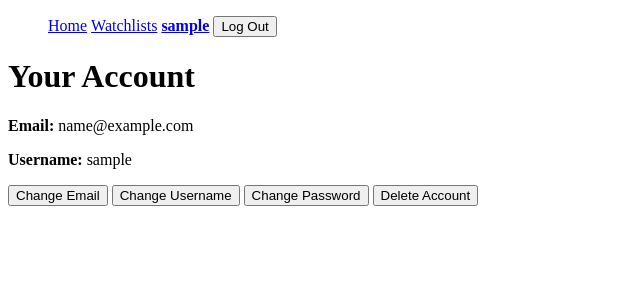
After one commit to nrudzis/Capstone_1, a Flask app: a page that uses templates/base.html in a window 1280 px wide. The commit adds this page. Shown: the top 300 px of the page, without its empty margins (0-640 px from the left). Run offline with Flask 2, Linux system fonts and the light colour scheme; the visitor is signed in with stand-in values (Sample User, id 1); data comes from the database, SQL or seed files in the repository.

Commit message:
added search by ticker, routes and forms to view/edit/delete users and watchlists, flash messages, nav section, decorators to check log in status/check username

```diff
--- a/app.py
+++ b/app.py
@@ -1,9 +1,11 @@
 """Stocks application."""
 
-from flask import Flask, redirect, render_template, url_for, session, request
+from flask import Flask, redirect, render_template, url_for, session, request, flash
 from flask_debugtoolbar import DebugToolbarExtension
 from models import db, connect_db, User, Company, Watchlist, WatchlistCompany
-from forms import LoginForm, RegisterForm, SearchForm, WatchlistForm
+from forms import LoginForm, RegisterForm, SearchForm, SearchByTickerForm, WatchlistForm, AddToWatchlistForm, ChangeEmailForm, ChangeUsernameForm, ChangePasswordForm
+from sqlalchemy.exc import IntegrityError
+from functools import wraps
 #from company_info_seed import company_info, seed_companies
 
 app = Flask(__name__)
@@ -18,15 +20,33 @@ debug = DebugToolbarExtension(app)
 connect_db(app)
 #seed_companies(company_info)
 
-def add_companies_to_session(companies):
-    session['companies'] = {}
-    for company in companies:
-        session['companies'][company.ticker] = company.id
+# HELPER FUNCTIONS
+def login_required(f):
+    @wraps(f)
+    def wrapper(**kwargs):
+        """Retrict access to logged in users."""
+        if 'username' not in session:
+            flash('You need to log in to do that!')
+            return redirect(url_for('show_home'))
+        return f(**kwargs)
+    return wrapper
+
+def check_username(f):
+    @wraps(f)
+    def wrapper(username, **kwargs):
+        """Prevent users from accessing other users' views."""
+        if username != session['username']:
+            flash('Action not permitted!')
+            return redirect(url_for('show_home'))
+        return f(username, **kwargs)
+    return wrapper
 
 
+# VIEW FUNCTIONS
 @app.route('/')
 def redirect_to_home():
     """Redirect to /home."""
+
     return redirect(url_for('show_home'))
 
 
@@ -35,18 +55,19 @@ def show_home():
     """Display home page."""
 
     if 'username' not in session:
-        login_form = LoginForm()
-        register_form = RegisterForm()
-        if login_form.validate_on_submit() and login_form.login_submit.data:
+        login_form = LoginForm(prefix='login')
+        register_form = RegisterForm(prefix='register')
+        if login_form.validate_on_submit() and login_form.login.data:
             username = login_form.username.data
             password = login_form.password.data
             user = User.authenticate(username, password)
             if user:
                 session['username'] = user.username
+                flash(f'Welcome back, {user.username}!')
                 return redirect(url_for('show_home'))
             else:
                 login_form.username.errors = ['Username or password is invalid.']
-        elif register_form.validate_on_submit() and register_form.register_submit.data:
+        if register_form.validate_on_submit() and register_form.register.data:
             email = register_form.email.data
             username = register_form.username.data
             password = register_form.password.data
@@ -54,17 +75,17 @@ def show_home():
             db.session.add(new_user)
             db.session.commit()
             session['username'] = new_user.username
+            flash(f'Welcome, {new_user.username}!')
             return redirect(url_for('show_home'))
-        else:
-            return render_template('logged-out-home.html', login_form=login_form, register_form=register_form)
+        return render_template('logged-out-home.html', login_form=login_form, register_form=register_form)
     else:
         search_form = SearchForm(meta={'csrf': False})
-        if search_form.validate_on_submit():
-            return redirect(url_for('show_results'))
-        return render_template('logged-in-home.html', search_form=search_form)
+        search_by_ticker_form = SearchByTickerForm(meta={'csrf': False})
+        return render_template('logged-in-home.html', search_form=search_form, search_by_ticker_form=search_by_ticker_form)
 
 
 @app.route('/companies/search-results', methods=['GET', 'POST'])
+@login_required
 def show_results():
     """Display results of search."""
 
@@ -74,41 +95,182 @@ def show_results():
         user = User.query.filter_by(username=session['username']).first_or_404()
         new_watchlist = Watchlist(title=title, user_id=user.id)
         db.session.add(new_watchlist)
-        if 'companies' in session:
-            db.session.flush()
-            for company_id in session['companies'].values():
-                db.session.add(WatchlistCompany(watchlist_id=new_watchlist.id, company_id=company_id))
+        db.session.flush()
+        company_ids = [int(company_id) for company_id in watchlist_form.company_ids.data.split(',')]
+        for company_id in company_ids:
+            db.session.add(WatchlistCompany(watchlist_id=new_watchlist.id, company_id=company_id))
         db.session.commit()
+        flash(f"'{new_watchlist.title}' added to your watchlists.")
         return redirect(url_for('show_watchlists', username=session['username']))
-    form_values = list(request.args.to_dict().values())
-    query_elements = [(form_values[i], form_values[i+1], form_values[i+2]) for i in range(0, len(form_values), 3)]
-    companies = Company.search(query_elements)
-    add_companies_to_session(companies)
+    # TICKER SEARCH
+    if 'ticker' in request.args:
+        ticker = request.args['ticker']
+        companies = Company.search_by_ticker(ticker.upper())
+    # MULTIPLE CONDITIONS SEARCH
+    else:
+        form_values = list(request.args.to_dict().values())
+        query_elements = [(form_values[i], form_values[i+1], form_values[i+2]) for i in range(0, len(form_values), 3)]
+        companies = Company.search(query_elements)
+    company_ids = ','.join([str(company.id) for company in companies])
+    watchlist_form.company_ids.data = company_ids
     return render_template('search-results.html', companies=companies, watchlist_form=watchlist_form)
 
 
-@app.route('/companies/<ticker>')
+@app.route('/companies/<ticker>', methods=['GET', 'POST'])
 def show_company_info(ticker):
     """Display company info."""
 
-    company_id = session['companies'][ticker] if 'companies' in session else None
-    company = Company.query.get_or_404(company_id)
-    return render_template('company-info.html', company=company)
+    user = User.query.filter_by(username=session['username']).first_or_404()
+    watchlists = user.watchlists
+    company = Company.query.filter_by(ticker=ticker).first_or_404()
+    add_to_watchlist_form = AddToWatchlistForm()
+    add_to_watchlist_form.watchlist.choices = [(wl.id, wl.title) for wl in watchlists]
+    if add_to_watchlist_form.validate_on_submit():
+        watchlist_id = add_to_watchlist_form.watchlist.data
+        watchlist_company = WatchlistCompany(watchlist_id=watchlist_id, company_id=company.id)
+        watchlist = Watchlist.query.get_or_404(watchlist_id)
+        db.session.add(watchlist_company)
+        try:
+            db.session.commit()
+        except IntegrityError:
+            db.session.rollback()
+            flash(f"Error: {company.name} already exists in '{watchlist.title}'!")
+            return redirect(url_for('show_company_info', ticker=ticker))
+        flash(f"{company.name} ({company.ticker}) added to '{watchlist.title}'!")
+        return redirect(url_for('show_watchlist', username=user.username, watchlist_id=watchlist_id))
+    return render_template('company-info.html', company=company, watchlists=watchlists, add_to_watchlist_form=add_to_watchlist_form)
 
 
-@app.route('/users/<username>/watchlists')
+@app.route('/users/<username>', methods=['GET', 'POST'])
+@login_required
+@check_username
+def show_user_info(username):
+    """Display current user info."""
+
+    change_email_form = ChangeEmailForm(prefix='change-email')
+    change_username_form = ChangeUsernameForm(prefix='change-username')
+    change_password_form = ChangePasswordForm(prefix='change-password')
+    pwd_error_msg = ['Invalid password. Try again.']
+    if change_email_form.validate_on_submit() and change_email_form.change_email.data:
+        password = change_email_form.password.data
+        new_email = change_email_form.new_email.data
+        user = User.change_email(username, password, new_email)
+        if user:
+            db.session.add(user)
+            db.session.commit()
+            flash('Email changed!')
+            return redirect(url_for('show_user_info', username=username))
+        else:
+            change_email_form.password.errors = pwd_error_msg
+    if change_username_form.validate_on_submit() and change_username_form.change_username.data:
+        password = change_username_form.password.data
+        new_username = change_username_form.new_username.data
+        user = User.change_username(username, password, new_username)
+        if user:
+            db.session.add(user)
+            db.session.commit()
+            session['username'] = user.username
+            flash('Username changed!')
+            return redirect(url_for('show_user_info', username=user.username))
+        else:
+            change_username_form.password.errors = pwd_error_msg
+    if change_password_form.validate_on_submit() and change_password_form.change_password.data:
+        current_password = change_password_form.current_password.data
+        new_password = change_password_form.new_password.data
+        user = User.change_password(username, current_password, new_password)
+        if user:
+            db.session.add(user)
+            db.session.commit()
+            flash('Password changed!')
+            return redirect(url_for('show_user_info', username=username))
+        else:
+            change_password_form.current_password.errors = pwd_error_msg
+    user = User.query.filter_by(username=username).first_or_404()
+    return render_template('user-info.html', user=user, change_email_form=change_email_form, change_username_form=change_username_form, change_password_form=change_password_form)
+
+
+@app.route('/users/<username>/logout', methods=['POST'])
+@login_required
+@check_username
+def logout_user(username):
+
+    """Log out current user."""
+    session.pop('username')
+    flash('Bye!')
+    return redirect(url_for('show_home'))
+
+
+@app.route('/users/<username>/delete', methods=['POST'])
+@login_required
+@check_username
+def delete_user(username):
+    """Delete user's account."""
+
+    user = User.query.filter_by(username=username).first_or_404()
+    db.session.delete(user)
+    db.session.commit()
+    session.pop('username')
+    flash('Account deleted!')
+    return redirect(url_for('show_home'))
+
+
+@app.route('/users/<username>/watchlists', methods=['GET', 'POST'])
+@login_required
+@check_username
 def show_watchlists(username):
     """Display current user's saved watchlists."""
 
     user = User.query.filter_by(username=username).first_or_404()
+    watchlist_form = WatchlistForm()
+    if watchlist_form.validate_on_submit():
+        title = watchlist_form.title.data
+        new_watchlist = Watchlist(title=title, user_id=user.id)
+        db.session.add(new_watchlist)
+        db.session.commit()
+        flash(f"'{new_watchlist.title}' created!")
+        return redirect(url_for('show_watchlists', username=username))
+    user = User.query.filter_by(username=username).first_or_404()
     watchlists = user.watchlists
-    return render_template('user-watchlists.html', watchlists=watchlists)
+    return render_template('user-watchlists.html', watchlists=watchlists, watchlist_form=watchlist_form)
 
-@app.route('/users/<username>/watchlists/<int:watchlist_id>')
+
+@app.route('/users/<username>/watchlists/<int:watchlist_id>', methods=['GET', 'POST'])
+@login_required
+@check_username
 def show_watchlist(username, watchlist_id):
     """Display contents of a single watchlist."""
 
     watchlist = Watchlist.query.get_or_404(watchlist_id)
-    session['companies'] = {}
-    add_companies_to_session(watchlist.companies)
-    return render_template('single-watchlist.html', watchlist=watchlist)
+    watchlist_form = WatchlistForm(obj=watchlist)
+    if watchlist_form.validate_on_submit():
+        watchlist.title = watchlist_form.title.data
+        db.session.commit()
+        flash('Watchlist title changed!')
+        return redirect(url_for('show_watchlist', username=username, watchlist_id=watchlist_id))
+    return render_template('single-watchlist.html', watchlist=watchlist, watchlist_form=watchlist_form)
+
+
+@app.route('/users/<username>/watchlists/<int:watchlist_id>/delete', methods=['POST'])
+@login_required
+@check_username
+def delete_watchlist(username, watchlist_id):
+    """Delete a watchlist."""
+
+    watchlist = Watchlist.query.get_or_404(watchlist_id)
+    db.session.delete(watchlist)
+    db.session.commit()
+    flash('Watchlist deleted!')
+    return redirect(url_for('show_watchlists', username=username))
+
+
+@app.route('/users/<username>/watchlists/<int:watchlist_id>-<int:company_id>/delete', methods=['POST'])
+@login_required
+@check_username
+def remove_company(username, watchlist_id, company_id):
+    """Remove company from a watchlist."""
+
+    watchlist_company = WatchlistCompany.query.filter_by(watchlist_id=watchlist_id, company_id=company_id).first_or_404()
+    db.session.delete(watchlist_company)
+    db.session.commit()
+    flash('Company removed!')
+    return redirect(url_for('show_watchlist', username=username, watchlist_id=watchlist_id))
--- a/forms.py
+++ b/forms.py
@@ -1,5 +1,5 @@
 from flask_wtf import FlaskForm
-from wtforms import StringField, EmailField, PasswordField, SubmitField, Form, SelectField, DecimalField, FieldList, FormField
+from wtforms import StringField, EmailField, PasswordField, SubmitField, Form, SelectField, DecimalField, FieldList, FormField, HiddenField
 
 
 class LoginForm(FlaskForm):
@@ -7,7 +7,7 @@ class LoginForm(FlaskForm):
 
     username = StringField('Username', validators=[])
     password = PasswordField('Password', validators=[])
-    login_submit = SubmitField('Log In')
+    login = SubmitField('Log In')
 
 
 class RegisterForm(FlaskForm):
@@ -17,9 +17,12 @@ class RegisterForm(FlaskForm):
     username = StringField('Create a username', validators=[])
     password = PasswordField('Create a password', validators=[])
     #verify_password = PasswordField('Verify password', validators=[])
-    register_submit = SubmitField('Register')
+    register = SubmitField('Register')
+
 
 class SearchSubform(Form):
+    """Subform to search for companies by multiple conditions."""
+
     attribute = SelectField(choices=[
             ('q_eps_growth_first', 'Latest Quarterly EPS Growth'),
             ('q_eps_growth_next', '1 Quarter Ago Quarterly EPS Growth'),
@@ -36,9 +39,53 @@ class SearchSubform(Form):
         ])
     amount = DecimalField()
 
+
 class SearchForm(FlaskForm):
-    search = FieldList(FormField(SearchSubform), min_entries=1)
+    """Main form to search for companies by multiple conditions."""
+
+    searchfield = FieldList(FormField(SearchSubform), min_entries=1)
+
+
+class SearchByTickerForm(FlaskForm):
+    """Form to search for a company by ticker."""
+
+    ticker = StringField('Ticker', validators=[])
+
 
 class WatchlistForm(FlaskForm):
+    """Form to create a new watchlist."""
+
+    company_ids = HiddenField()
     title = StringField('New Watchlist Title', validators=[])
-    watchlist_submit = SubmitField('Save')
+    save = SubmitField('Save')
+
+
+class AddToWatchlistForm(FlaskForm):
+    """Form to add a company to an existing watchlist."""
+
+    watchlist = SelectField(choices=[])
+    add = SubmitField('Add')
+
+
+class ChangeEmailForm(FlaskForm):
+    """Form to change a user's email."""
+
+    new_email = EmailField('New email', validators=[])
+    password = PasswordField('Password', validators=[])
+    change_email = SubmitField('Change Email')
+
+
+class ChangeUsernameForm(FlaskForm):
+    """Form to change a user's username."""
+
+    new_username = StringField('New username', validators=[])
+    password = PasswordField('Password', validators=[])
+    change_username = SubmitField('Change Username')
+
+
+class ChangePasswordForm(FlaskForm):
+    """Form to change a user's password."""
+
+    current_password = PasswordField('Current Password', validators=[])
+    new_password = PasswordField('New Password', validators=[])
+    change_password = SubmitField('Change Password')
--- /dev/null
+++ b/static/userFormsToggle.js
@@ -0,0 +1,47 @@
+//Keep form section visible if there is a form error
+Array.from(
+  document.querySelectorAll('[id$="-form-section"]'))
+  .forEach(i => $(i).has(".form-error").show());
+
+//Form section behavior - needs refactoring
+$('#email-form-section-show').click(() => {
+  $('#email-form-section-show').hide();
+  $('#username-form-section-show').show();
+  $('#password-form-section-show').show();
+  $('#username-form-section').hide();
+  $('#password-form-section').hide();
+  $('#email-form-section').show();
+});
+
+$('#username-form-section-show').click(() => {
+  $('#username-form-section-show').hide();
+  $('#email-form-section-show').show();
+  $('#password-form-section-show').show();
+  $('#email-form-section').hide();
+  $('#password-form-section').hide();
+  $('#username-form-section').show();
+});
+
+$('#password-form-section-show').click(() => {
+  $('#password-form-section-show').hide();
+  $('#email-form-section-show').show();
+  $('#username-form-section-show').show();
+  $('#email-form-section').hide();
+  $('#username-form-section').hide();
+  $('#password-form-section').show();
+});
+
+$('#email-form-section-hide').click(() => {
+  $('#email-form-section').hide();
+  $('#email-form-section-show').show();
+});
+
+$('#username-form-section-hide').click(() => {
+  $('#username-form-section').hide();
+  $('#username-form-section-show').show();
+});
+
+$('#password-form-section-hide').click(() => {
+  $('#password-form-section').hide();
+  $('#password-form-section-show').show();
+});
--- a/static/watchlistFormToggle.js
+++ b/static/watchlistFormToggle.js
@@ -1,5 +1,3 @@
-$('#watchlist-form-section').hide();
-
 $('#watchlist-form-section-show').click(() => {
   $('#watchlist-form-section-show').hide();
   $('#watchlist-form-section').show();
--- a/templates/base.html
+++ b/templates/base.html
@@ -5,6 +5,42 @@
   <title>Stocks - {% block title %}{% endblock %}</title>
 </head>
 <body>
+  <nav>
+    <ul>
+      {% if 'username' in session %}
+      <li style="display: inline">
+        <a href="{{ url_for('show_home') }}">Home</a>
+      </li>
+      <li style="display: inline">
+        <a href="{{ url_for('show_watchlists', username=session['username']) }}">Watchlists</a>
+      </li>
+      <li style="display: inline">
+        <a href="{{ url_for('show_user_info', username=session['username']) }}"><strong>{{ session['username'] }}</strong></a>
+      </li>
+      <li style="display: inline">
+        <form action="{{ url_for('logout_user', username=session['username']) }}" method="post" style="display: inline">
+          <input type="submit" value="Log Out">
+        </form>
+      </li>
+      {% else %}
+      <li style="display: inline">
+        <a href="{{ url_for('show_home') }}">Log In</a>
+      </li>
+      {% endif %}
+    </ul>
+  </nav>
+  {% with messages = get_flashed_messages() %}
+  {% if messages %}
+  <ul class="flashes">
+    {% for message in messages %}
+    <li>
+      {{ message }}
+      <button>X</button>
+    </li>
+    {% endfor %}
+  </ul>
+  {% endif %}
+  {% endwith %}
   <h1>{% block h1 %}Stocks - {% endblock %}</h1>
   {% block content %}
   {% endblock %}
--- a/templates/search-results.html
+++ b/templates/search-results.html
@@ -17,7 +17,7 @@
   {% endif %}
   <a href="{{ url_for('show_home') }}">New Search</a>
 </div>
-<div id="watchlist-form-section">
+<div id="watchlist-form-section" style="display: none">
   <h1>Save Watchlist</h1>
   <form action="{{ url_for('show_results') }}" method="post">
     {{ watchlist_form.hidden_tag()}}
--- /dev/null
+++ b/templates/user-info.html
@@ -0,0 +1,66 @@
+{% extends 'base.html' %}
+{% block title %}Your Account{% endblock %}
+{% block h1 %}Your Account{% endblock %}
+{% block content %}
+<div id="user-info-section">
+  <p><strong>Email:</strong> {{ user.email }}</p>
+  <p><strong>Username:</strong> {{ user.username }}</p>
+  <button id="email-form-section-show">Change Email</button>
+  <button id="username-form-section-show">Change Username</button>
+  <button id="password-form-section-show">Change Password</button>
+  <form action="{{ url_for('delete_user', username=user.username) }}" method="post" style="display: inline">
+    <input type="submit" value="Delete Account">
+  </form>
+</div>
+<div id="email-form-section" style="display: none">
+  <h2>Change Email</h2>
+  <form action="{{ url_for('show_user_info', username=user.username) }}" method="post">
+    {{ change_email_form.hidden_tag()}}
+    {% for field in change_email_form if field.widget.input_type != 'hidden' %}
+    <p>
+      {{ field.label(class_="form-label") if field.widget.input_type != 'submit' }}
+      {{ field(class_="form-control") }}
+      {% for e in field.errors %}
+      <small class="form-error">{{ e }}</small>
+      {% endfor %}
+    </p>
+    {% endfor %}
+  </form>
+  <button id="email-form-section-hide">Cancel</button>
+</div>
+<div id="username-form-section" style="display: none">
+  <h2>Change Username</h2>
+  <form action="{{ url_for('show_user_info', username=user.username) }}" method="post">
+    {{ change_username_form.hidden_tag()}}
+    {% for field in change_username_form if field.widget.input_type != 'hidden' %}
+    <p>
+      {{ field.label(class_="form-label") if field.widget.input_type != 'submit' }}
+      {{ field(class_="form-control") }}
+      {% for e in field.errors %}
+      <small class="form-error">{{ e }}</small>
+      {% endfor %}
+    </p>
+    {% endfor %}
+  </form>
+  <button id="username-form-section-hide">Cancel</button>
+</div>
+<div id="password-form-section" style="display: none">
+  <h2>Change Password</h2>
+  <form action="{{ url_for('show_user_info', username=user.username) }}" method="post">
+    {{ change_password_form.hidden_tag()}}
+    {% for field in change_password_form if field.widget.input_type != 'hidden' %}
+    <p>
+      {{ field.label(class_="form-label") if field.widget.input_type != 'submit' }}
+      {{ field(class_="form-control") }}
+      {% for e in field.errors %}
+      <small class="form-error">{{ e }}</small>
+      {% endfor %}
+    </p>
+    {% endfor %}
+  </form>
+  <button id="password-form-section-hide">Cancel</button>
+</div>
+{% endblock %}
+{% block scripts %}
+<script src={{ url_for('static', filename='userFormsToggle.js') }}></script>
+{% endblock %}
```
Also changed, not shown: models.py (+35 -3 lines), static/newCondition.js (+28 -19 lines), templates/company-info.html (+15 -0 lines), templates/logged-in-home.html (+28 -6 lines), templates/single-watchlist.html (+26 -3 lines), templates/user-watchlists.html (+23 -1 lines).
